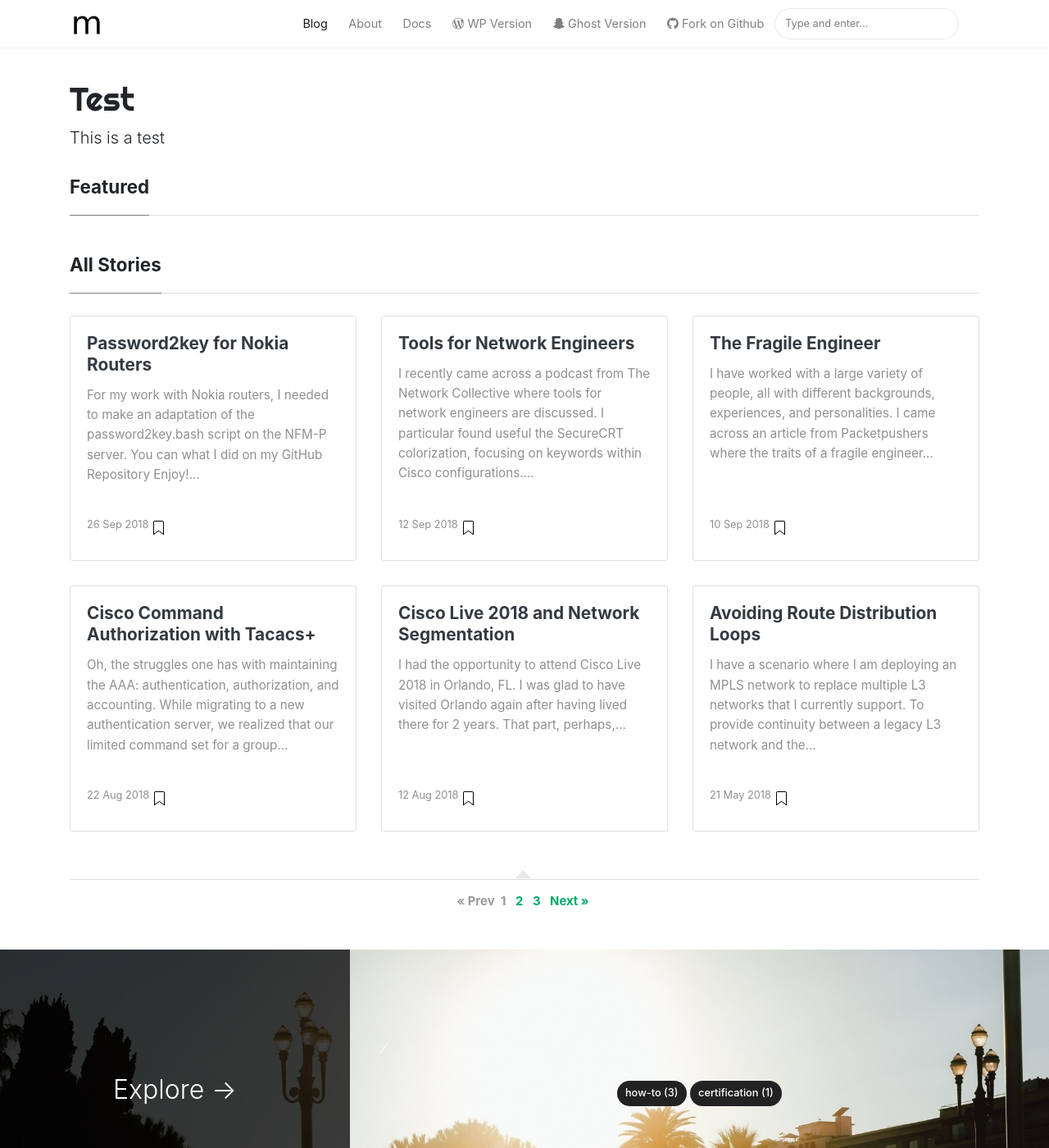
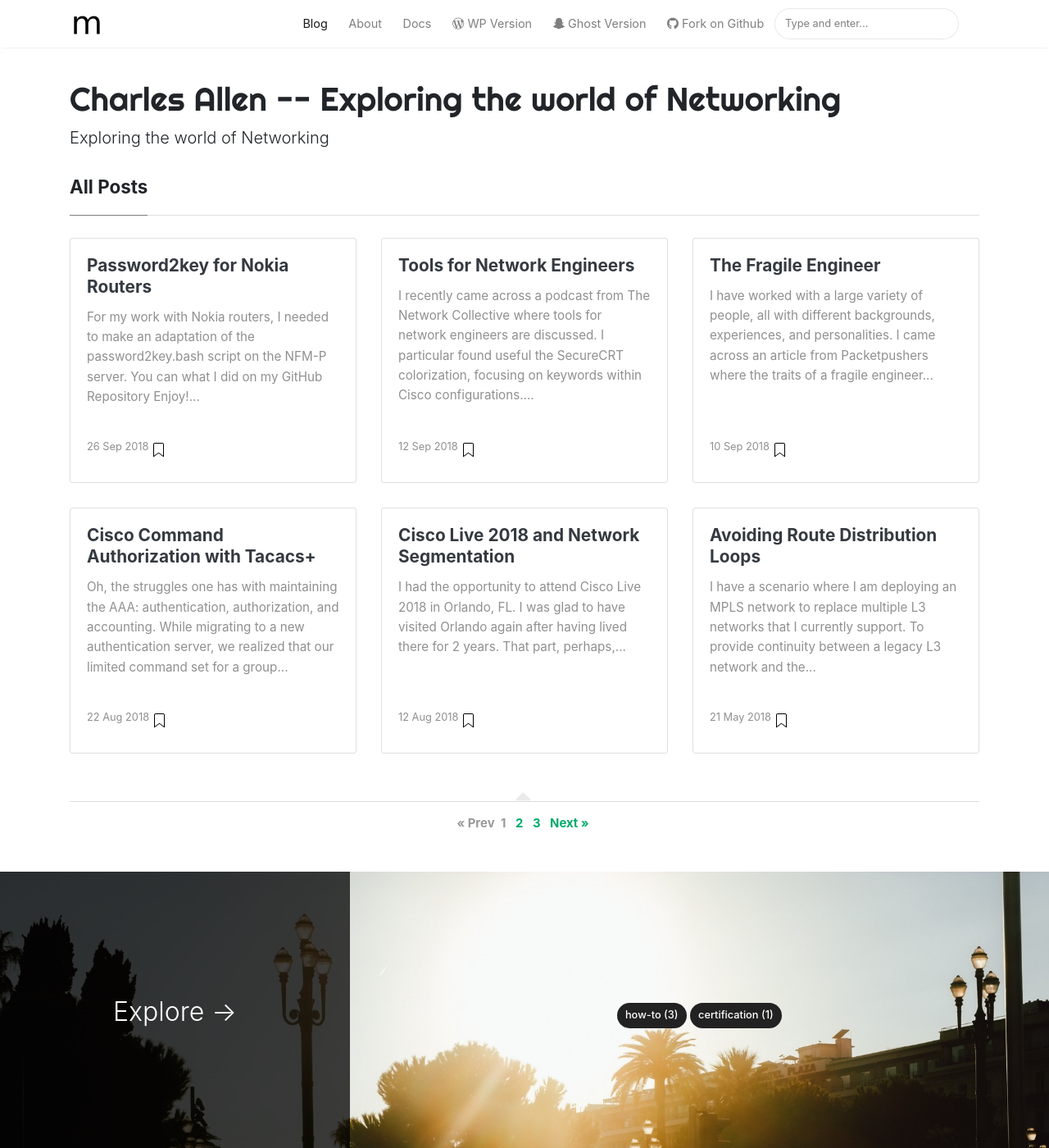
Before and after one commit to cpajr/cpajr.github.io, a Jekyll site: the page built from index.html, in a window 1280 px wide and 1400 px high. Shown: the whole window at 82% size. Built offline with Jekyll 4.4.1, drawn with Linux system fonts in a browser that asks for light colours; nearby versions of some CDN libraries; the list of posts is cut into pages by our own code; some of the changed text lies outside the part shown.

Commit message:
Update Format

```diff
--- a/_config.yml
+++ b/_config.yml
@@ -1,7 +1,7 @@
 # Site
-name: "Test"
-title: "Test"
-description: "This is a test"
+name: "Charles Allen -- Exploring the world of Networking"
+title: "Charles Allen -- Exploring the world of Networking"
+description: "Exploring the world of Networking"
 logo: 'assets/images/logo.png'
 favicon: 'assets/images/logo.png'
 baseurl: /
@@ -17,16 +17,6 @@ authors:
     name: Charlie
     display_name: Charlie
     web: https://cpajr.com
-  john:
-    name: John
-    display_name: John
-    avatar: 'assets/images/avatar.png'
-    gravatar: b1cc14991db7a456fcd761680bbc8f81
-    email: wowthemesnet@gmail.com
-    web: https://www.wowthemes.net
-    twitter: https://twitter.com/wowthemesnet
-    description: "This is the author box. Write a short description of the author here. You are currently previewing Mediumish demo, a Jekyll template compatible with Github pages."
-
 # Plugins
 plugins:
   - jekyll-paginate
--- a/index.html
+++ b/index.html
@@ -7,7 +7,7 @@ title: Home
 
 <!-- Featured
 ================================================== -->
-<section class="featured-posts">
+<!--<section class="featured-posts">
     <div class="section-title">
         <h2><span>Featured</span></h2>
     </div>
@@ -25,7 +25,7 @@ title: Home
 
     </div>
 </section>
-
+-->
 {% endif %}
 
 <!-- Posts Index
@@ -34,7 +34,7 @@ title: Home
 
     <div class="section-title">
 
-        <h2><span>All Stories</span></h2>
+        <h2><span>All Posts</span></h2>
 
     </div>
 
```
